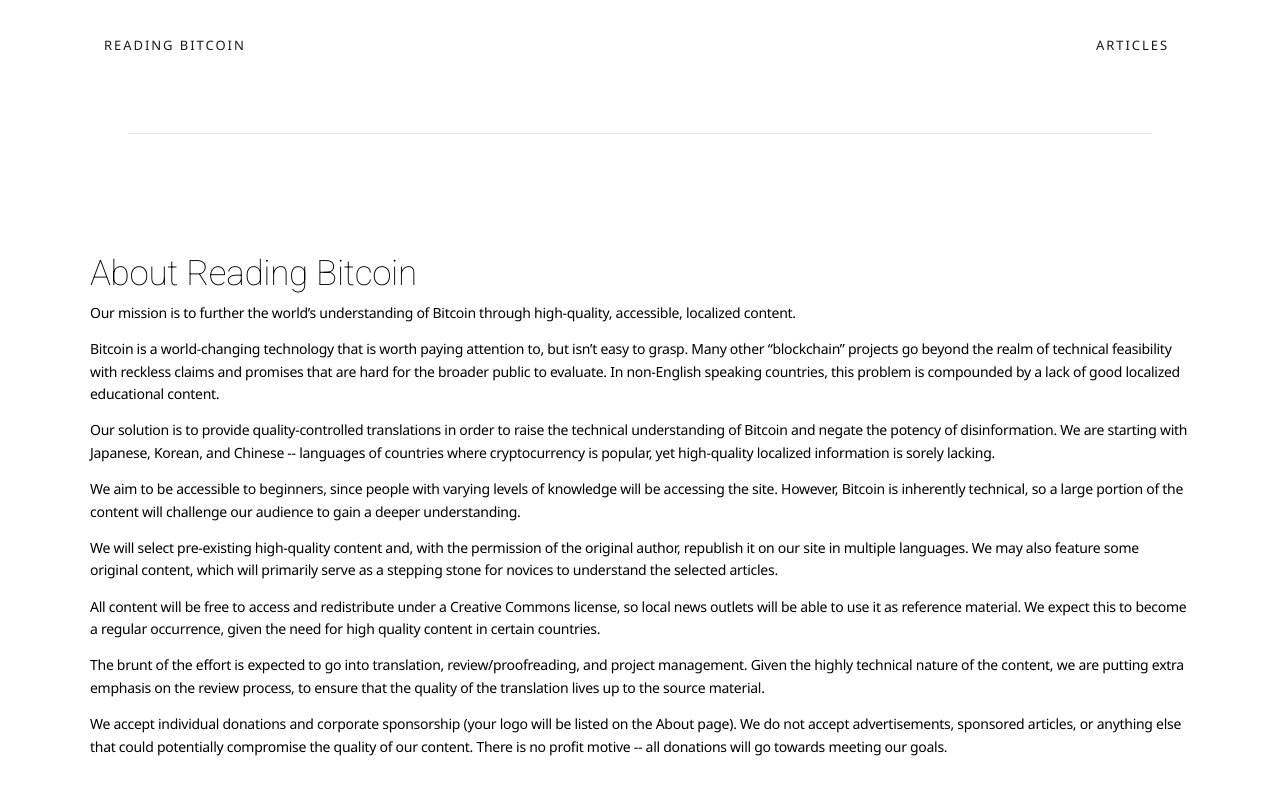
After one commit to ReadingBitcoin/readingbitcoin-website, a Flask app: template readingbitcoin/templates/about.html in a window 1280 px wide. The commit adds this page. Run offline with Flask 2, Linux system fonts and the light colour scheme; the template is opened without the code that fills it, so the values that code supplies are empty; some libraries are stand-ins or nearby versions.

Commit message:
add an about page

```diff
--- a/readingbitcoin/main.py
+++ b/readingbitcoin/main.py
@@ -48,5 +48,16 @@
                            language_code=language_code)
 
 
+@app.route('/about/', defaults={'language': None})
+@app.route('/about/<language>/')
+def about(language=None):
+    if language is None:
+        language_code = None
+    else:
+        language_code = language_map[language]
+    return render_template('about.html',
+                           language_code=language_code)
+
+
 if __name__ == '__main__':
     app.run(debug=True, port=7808)
--- /dev/null
+++ b/readingbitcoin/templates/about.html
@@ -0,0 +1,44 @@
+{% extends "layout.html" %}
+{% block content %}
+
+<div class="block block-bordered-lg block-overflow-hidden pb-0 app-block-design">
+    <div class="container">
+        <h1>About Reading Bitcoin</h1>
+
+        <p>
+            Our mission is to further the world’s understanding of Bitcoin through high-quality, accessible, localized content.
+        </p>
+
+        <p>
+        Bitcoin is a world-changing technology that is worth paying attention to, but isn’t easy to grasp. Many other “blockchain” projects go beyond the realm of technical feasibility with reckless claims and promises that are hard for the broader public to evaluate. In non-English speaking countries, this problem is compounded by a lack of good localized educational content.
+        </p>
+
+        <p>
+        Our solution is to provide quality-controlled translations in order to raise the technical understanding of Bitcoin and negate the potency of disinformation. We are starting with Japanese, Korean, and Chinese -- languages of countries where cryptocurrency is popular, yet high-quality localized information is sorely lacking.
+        </p>
+
+        <p>
+        We aim to be accessible to beginners, since people with varying levels of knowledge will be accessing the site. However, Bitcoin is inherently technical, so a large portion of the content will challenge our audience to gain a deeper understanding.
+        </p>
+
+        <p>
+        We will select pre-existing high-quality content and, with the permission of the original author, republish it on our site in multiple languages. We may also feature some original content, which will primarily serve as a stepping stone for novices to understand the selected articles.
+        </p>
+
+        <p>
+        All content will be free to access and redistribute under a Creative Commons license, so local news outlets will be able to use it as reference material. We expect this to become a regular occurrence, given the need for high quality content in certain countries.
+        </p>
+
+        <p>
+        The brunt of the effort is expected to go into translation, review/proofreading, and project management. Given the highly technical nature of the content, we are putting extra emphasis on the review process, to ensure that the quality of the translation lives up to the source material.
+        </p>
+
+        <p>
+        We accept individual donations and corporate sponsorship (your logo will be listed on the About page). We do not accept advertisements, sponsored articles, or anything else that could potentially compromise the quality of our content. There is no profit motive -- all donations will go towards meeting our goals.
+        </p>
+
+    </div>
+
+</div>
+
+{% endblock %}
```
Also changed, not shown: readingbitcoin/templates/article.html (+7 -1 lines), readingbitcoin/templates/articles.html (+7 -0 lines), readingbitcoin/templates/index.html (+8 -0 lines), readingbitcoin/templates/layout.html (+0 -59 lines).
